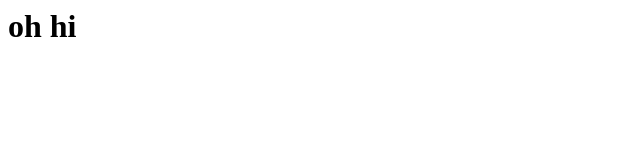
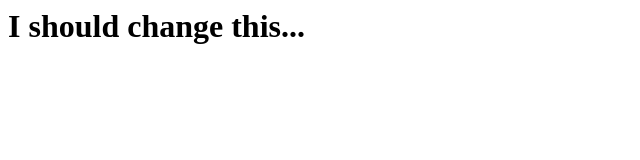
Before and after one commit to xamyl/xamyl, a plain HTML site: page index.html in a window 1280 px wide. Shown: the whole page, without its empty margins (0-640 px from the left). Drawn offline with Linux system fonts and the light colour scheme.

Commit message:
Update index.html

```diff
--- a/index.html
+++ b/index.html
@@ -1 +1 @@
-<h1>oh hi</h1>
+<h1>I should change this...</h1>
```
